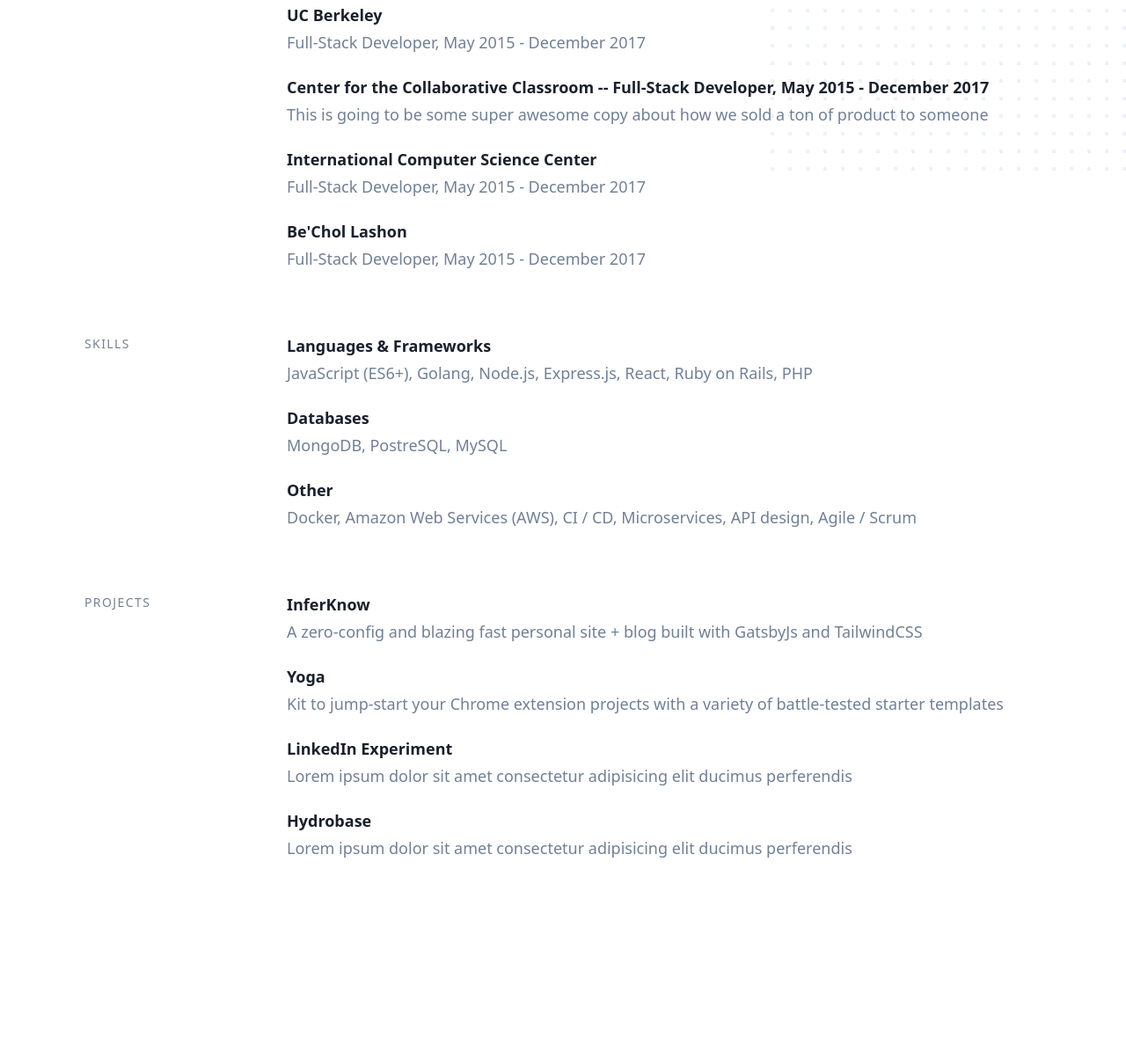
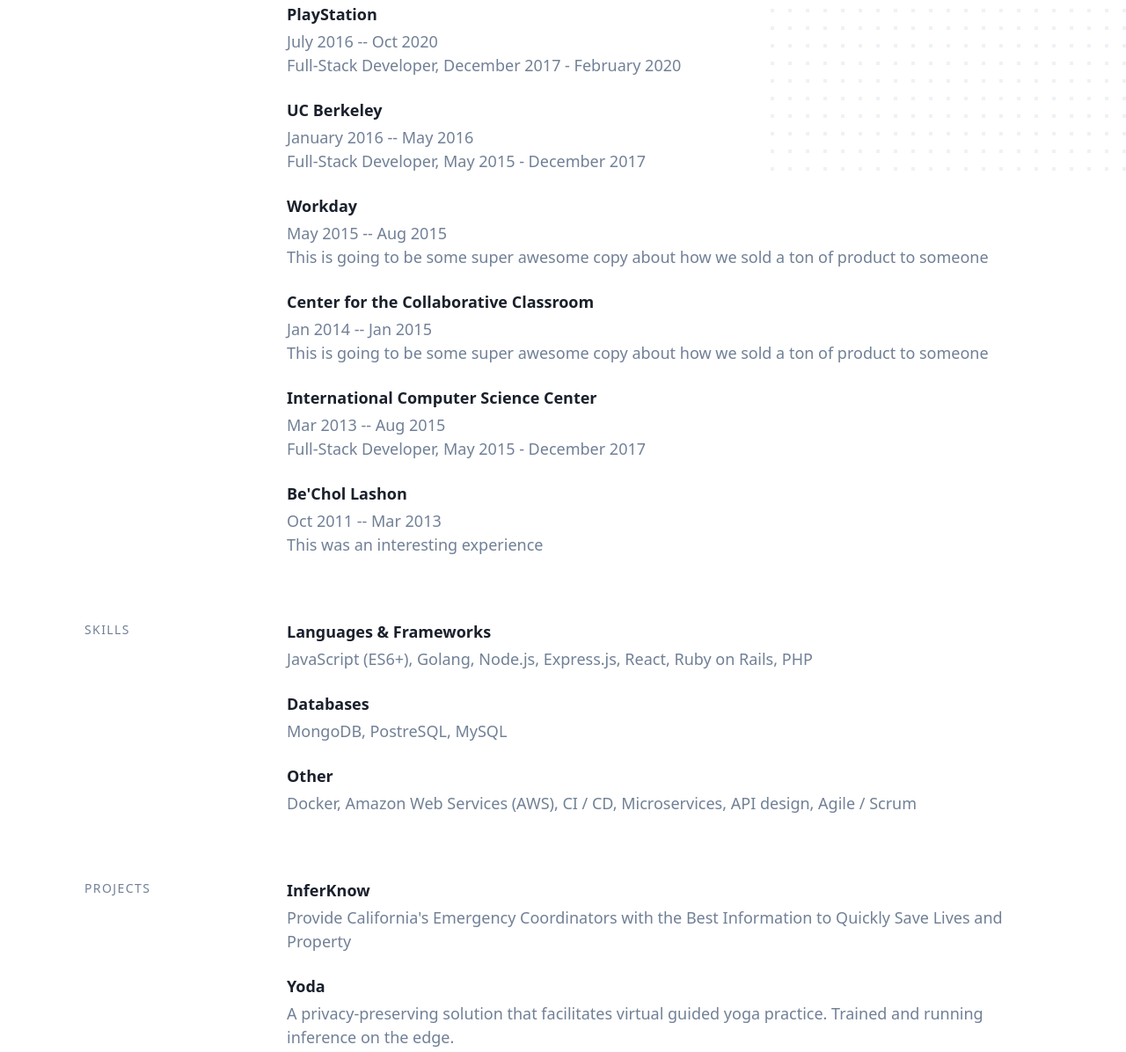
Before and after one commit to brynamo/resume, a Gatsby site: page / in a window 1280 px wide. Shown: the part 630-1826 px from the top of the page at 88% size. Before the commit the page ends 1728 px from the top, so only its background shows below. Built offline with nearby package versions, Linux system fonts and the light colour scheme; Gatsby itself is replaced by a stand-in of ours.

Commit message:
Add startEnd for experience plus docs

```diff
--- a/gatsby-config.js
+++ b/gatsby-config.js
@@ -15,31 +15,37 @@
     // Optional: LinkedIn account URL
     linkedin: `https://www.linkedin.com/in/brynamo/`,
     // Content of the About Me section
-    about: `Lorem ipsum dolor sit amet consectetur adipisicing elit. Ducimus perferendis porro cumque ea error ab voluptatem. Temporibus adipisci exercitationem similique itaque quibusdam laudantium, qui molestiae quas, aut amet animi id.`,
+    about: `I believe everyone should be passionate about their work, always striving to do better and be better. With my background, I understand the multidimensional aspects of data and development, fostering collaboration and helping drive innovation excellence. As the digital and real worlds become even more closely connected, we need elegant solutions that enhance life...not complicate it. This is the challenge I am focused on solving.`,
     // Optional: List your projects, they must have `name` and `description`. `link` is optional.
     projects: [
       {
         name: 'InferKnow',
         description:
-          'A zero-config and blazing fast personal site + blog built with GatsbyJs and TailwindCSS',
-        link: 'https://github.com/RyanFitzgerald/devfolio',
+          "Provide California's Emergency Coordinators with the Best Information to Quickly Save Lives and Property",
+        link: 'https://www.ischool.berkeley.edu/sites/default/files/projects/hydrobasefinalreport.pdf',
       },
       {
-        name: 'Yoga',
+        name: 'Yoda',
         description:
-          'Kit to jump-start your Chrome extension projects with a variety of battle-tested starter templates',
+          'A privacy-preserving solution that facilitates virtual guided yoga practice. Trained and running inference on the edge.',
         link: 'https://chromeextensionkit.com/?ref=devfolio',
+      },
+      {
+        name: 'Computer Vision for Automated Fish Detection',
+        description:
+          'CV To help fish',
+        link: 'https://docs.google.com/presentation/d/1K4Dbo-_4tKzeTdjJtllPyoMRlH-pm7OB40RPryrdL58/edit?usp=sharing',
       },
       {
         name: 'LinkedIn Experiment',
         description:
-          'Lorem ipsum dolor sit amet consectetur adipisicing elit ducimus perferendis',
+          'Does your photo matter on LinkedIn?',
         link: 'https://github.com/RyanFitzgerald/devfolio',
       },
       {
         name: 'Hydrobase',
         description:
-          'Lorem ipsum dolor sit amet consectetur adipisicing elit ducimus perferendis',
+          "Let's make some guac!",
         link: 'https://github.com/RyanFitzgerald/devfolio',
       },
     ],
@@ -47,32 +53,44 @@
     experience: [
       {
         name: 'Amazon',
+        startEnd: 'Oct 2020 -- Present',
         description: 'Full-Stack Developer, February 2020 - Present',
         link: 'https://www.amazon.jobs/en/teams/airplanes',
       },
       {
         name: 'PlayStation',
+        startEnd: 'July 2016 -- Oct 2020',
         description: 'Full-Stack Developer, December 2017 - February 2020',
         link: 'https://www.playstation.com/en-us/',
       },
       {
         name: 'UC Berkeley',
+        startEnd: 'January 2016 -- May 2016',
         description: 'Full-Stack Developer, May 2015 - December 2017',
         link: 'https://www.ischool.berkeley.edu/courses/info/290/ddwps',
       },
       {
-        name: 'Center for the Collaborative Classroom -- Full-Stack Developer, May 2015 - December 2017',
+        name: 'Workday',
+        startEnd: 'May 2015 -- Aug 2015',
+        description: 'This is going to be some super awesome copy about how we sold a ton of product to someone',
+        link: 'https://www.collaborativeclassroom.org/',
+      },
+      {
+        name: 'Center for the Collaborative Classroom',
+        startEnd: 'Jan 2014 -- Jan 2015',
         description: 'This is going to be some super awesome copy about how we sold a ton of product to someone',
         link: 'https://www.collaborativeclassroom.org/',
       },
       {
         name: 'International Computer Science Center',
+        startEnd: 'Mar 2013 -- Aug 2015',
         description: 'Full-Stack Developer, May 2015 - December 2017',
         link: 'http://teachingprivacy.icsi.berkeley.edu',
       },
       {
         name: "Be'Chol Lashon",
-        description: 'Full-Stack Developer, May 2015 - December 2017',
+        startEnd: 'Oct 2011 -- Mar 2013',
+        description: 'This was an interesting experience',
         link: 'https://globaljews.org/',
       },
     ],
--- a/src/components/section-experience/index.jsx
+++ b/src/components/section-experience/index.jsx
@@ -14,6 +14,7 @@
           name={item.name}
           description={item.description}
           link={item.link}
+          startEnd={item.startEnd}
         />
       ))}
     </Section>
--- a/src/components/summary-item/index.jsx
+++ b/src/components/summary-item/index.jsx
@@ -7,12 +7,12 @@
   description: 'text-md text-gray-600 font-light',
 };
 
-const SummaryItem = ({ name, description, link = false, internal = false }) => {
+const SummaryItem = ({ name, description, startEnd, link = false, internal = false }) => {
   let linkContent;
   if (internal) {
     linkContent = <Link to={link}>{name}</Link>;
   } else {
-    linkContent = <a href={link}>{name}</a>;
+    linkContent = <a target="_blank" rel="noreferrer" href={link}>{name}</a>;
   }
 
   return (
@@ -24,6 +24,7 @@
       >
         {link ? linkContent : name}
       </h3>
+      <h4 class='startEnd'>{startEnd}</h4>
       <p className={classes.description}>{description}</p>
     </div>
   );
--- a/src/pages/index.jsx
+++ b/src/pages/index.jsx
@@ -53,6 +53,7 @@
         }
         experience {
           name
+          startEnd
           description
           link
         }
```
Also changed, not shown: src/css/index.css (line endings or trailing spaces), 5 other files.
